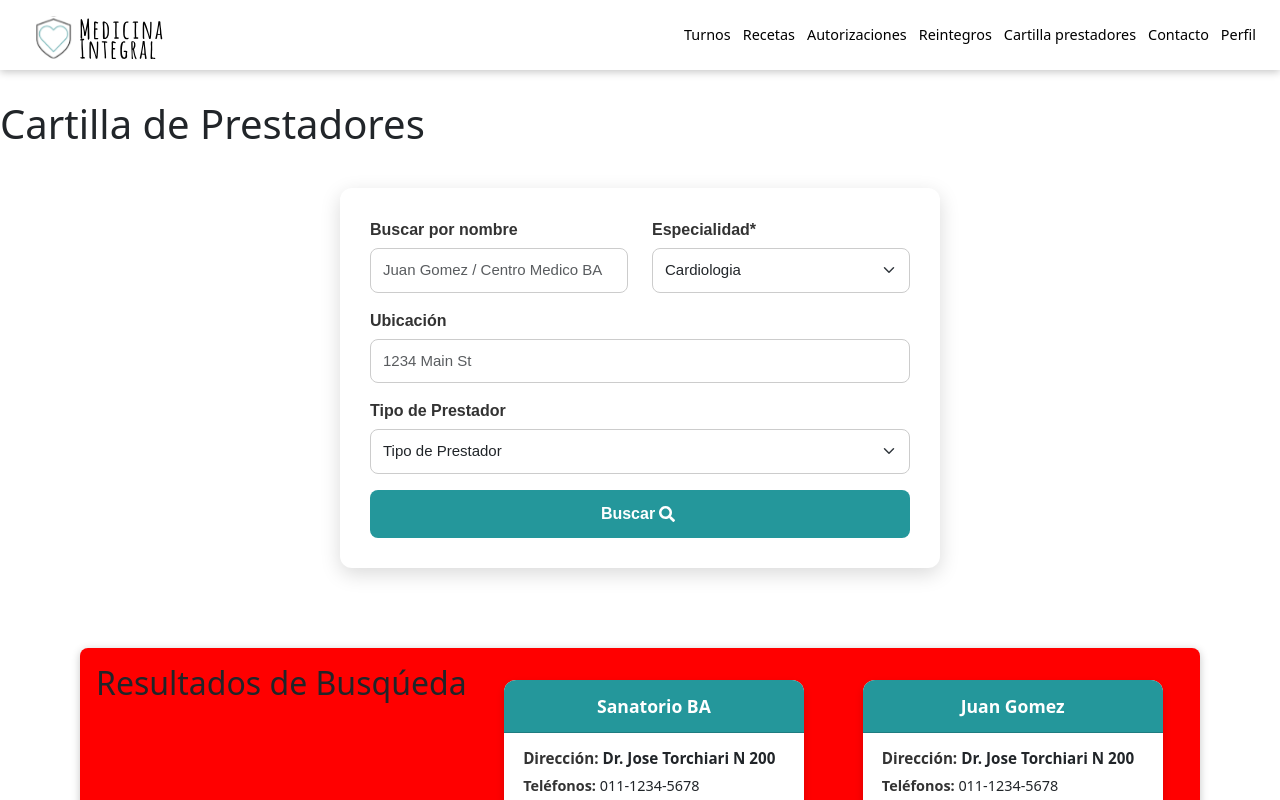
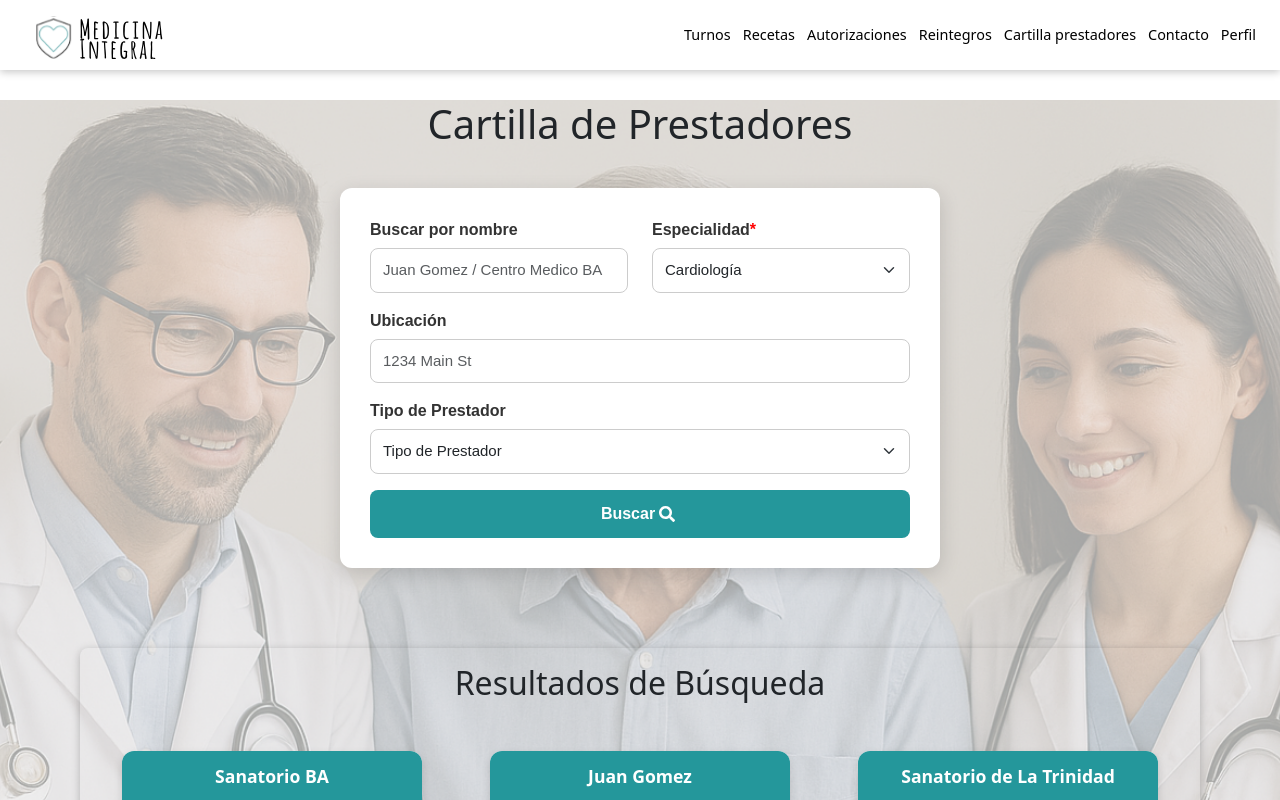
Before and after one commit to DesApp-2025c2-Grupo-8/Afiliados-FrontEnd, a React (Vite) app: page /cartilla-prestadores in a window 1280 px wide. Shown: the top 800 px of the page. Built offline with nearby package versions, Linux system fonts and the light colour scheme.

Commit message:
Cambios en pantalla Prestadores

```diff
--- a/src/Screens/CartillaPrestadores/CartillaPrestadores.css
+++ b/src/Screens/CartillaPrestadores/CartillaPrestadores.css
@@ -1,13 +1,31 @@
-.containerResultadosPrestadores{
+.containerResultadosPrestadores {
   display: flex;
   flex-wrap: wrap;
   justify-content: flex-start;
-    background-color: red;
   border-radius: 8px;
   box-shadow: 0 2px 8px rgba(0, 0, 0, 0.226);
   gap: 1rem;
   margin: 5rem;
   padding: 1rem;
+}
+
+.containerResultadosPrestadores h2 {
+  width: 100%;
+  text-align: center;
+  margin-bottom: 1rem;
+}
+
+.tituloPrestadores {
+  width: 100%;
+  text-align: center;
+  margin-bottom: 1rem;
+}
+
+.containerCartillaPrestadores {
+  width: 100%;
+  background-image: url("@assets/images/fondoPrestadores.png");
+  background-size: cover;
+  background-position: center;
 }
 
 @media (max-width: 768px) {
--- a/src/Screens/CartillaPrestadores/CartillaPrestadores.jsx
+++ b/src/Screens/CartillaPrestadores/CartillaPrestadores.jsx
@@ -3,9 +3,6 @@ import prestadores from '../../db/prestadores.js'
 import CardPrestadores from '../../components/CardPrestadores/CardPrestadores';
 import FormPrestadores from '../../components/FormPrestadores/FormPrestadores.jsx'
 import './CartillaPrestadores.css'
-
-
-
 
 const cartillaPrestadores = () => {
     const [especialidad, setEspecialidad] = useState('')
@@ -21,27 +18,28 @@ const cartillaPrestadores = () => {
         e.preventDefault()
 
         const prestadoresEncontrados = prestadores.filter((prestador) => prestador.especialidad === especialidad)
-
         setResultado(prestadoresEncontrados)
     }
+
     return (
         <>
-            <h1>Cartilla de Prestadores</h1>
+            <div className='containerCartillaPrestadores'>
+                <h1 className='tituloPrestadores'>Cartilla de Prestadores</h1>
                 <section className='conteinerFormPrestadores'>
-                <FormPrestadores prestadores={prestadores} onBuscar={manejarResultadoBusqueda} buscarPrestadores={buscarPrestadores} especialidad={cambiarEspecialidad}/>
+                    <FormPrestadores prestadores={prestadores} onBuscar={manejarResultadoBusqueda} buscarPrestadores={buscarPrestadores} especialidad={cambiarEspecialidad} />
                 </section>
 
                 <section className='containerResultadosPrestadores'>
-                <h2>Resultados de Busqúeda</h2>
+                    <h2>Resultados de Búsqueda</h2>
                     {resultado.length > 0 ? (resultado.map((prestador, idx) => (
                         <CardPrestadores key={prestador.id + idx} prestador={prestador} />
                     ))) : (
                         <p>No se encontraron resultados</p>
                     )}
                 </section>
+            </div>
         </>
     )
 }
 
-
 export default cartillaPrestadores;
--- a/src/components/CardPrestadores/CardPrestadores.css
+++ b/src/components/CardPrestadores/CardPrestadores.css
@@ -9,7 +9,7 @@
 }
 
 .card-prestador .card-header {
-  background-color: #24979B; /* Celeste */
+  background-color: #24979B;
   color: white;
   font-weight: bold;
   font-size: 1.1rem;
--- a/src/components/FormPrestadores/FormPrestadores.jsx
+++ b/src/components/FormPrestadores/FormPrestadores.jsx
@@ -5,7 +5,7 @@ import Form from 'react-bootstrap/Form';
 import Row from 'react-bootstrap/Row';
 import { FaSearch } from "react-icons/fa";
 import './FormPrestadores.css'
-import prestadores from '../../db/prestadores.js'
+
 
 
 const FormPrestadores = (props) => {
@@ -14,29 +14,29 @@ const FormPrestadores = (props) => {
         <>
             <Form onSubmit={(e) => props.buscarPrestadores(e)} className="formPrestadores" >
                 <Row className="mb-3">
-                    <Form.Group as={Col} controlId="formGridEmail">
+                    <Form.Group as={Col} controlId="formNombrePrestador">
                         <Form.Label>Buscar por nombre</Form.Label>
                         <Form.Control type="text" placeholder="Juan Gomez / Centro Medico BA" />
                     </Form.Group>
 
-                    <Form.Group as={Col} controlId="formGridState">
-                        <Form.Label>Especialidad<span >*</span></Form.Label>
+                    <Form.Group as={Col} controlId="formEspecialidadPrestador">
+                        <Form.Label>Especialidad<span style={{color: 'red'}}>*</span></Form.Label>
                         <Form.Select onChange={(e) => props.especialidad(e.target.value)} defaultValue="" >
-                            <option className="options" value={"Cardiologia"}>Cardiologia</option>
-                            <option className="options" value={"Diabetologia"}>Diabetologia</option>
-                            <option className="options" value={"Psicologia"}>Psicologia</option>
+                            <option className="options" value={"Cardiología"}>Cardiología</option>
+                            <option className="options" value={"Diabetología"}>Diabetología</option>
+                            <option className="options" value={"Psicología"}>Psicología</option>
                         </Form.Select>
                     </Form.Group>
                 </Row>
 
-                <Form.Group className="mb-3" controlId="formGridAddress1">
+                <Form.Group className="mb-3" controlId="formUbicacionPrestador">
                     <Form.Label>Ubicación</Form.Label>
                     <Form.Control placeholder="1234 Main St" />
                 </Form.Group>
 
                 <Row className="mb-3">
 
-                    <Form.Group as={Col} controlId="formGridState">
+                    <Form.Group as={Col} controlId="formTipoPrestador">
                         <Form.Label>Tipo de Prestador</Form.Label>
                         <Form.Select defaultValue="Tipo de Prestador">
                             <option className="options">Tipo de Prestador</option>
--- a/src/db/prestadores.js
+++ b/src/db/prestadores.js
@@ -12,7 +12,7 @@ const prestadores = [
       nombre: 'Juan Gomez',
       direccion: 'Dr. Jose Torchiari N 200',
       telefono: '011-1234-5678',
-      especialidad: 'Diabetologia',
+      especialidad: 'Diabetología',
       tipoDePrestador: 'Profesional'
    },
    {
@@ -20,7 +20,7 @@ const prestadores = [
       nombre: 'Sanatorio de La Trinidad',
       direccion: 'Cervinio 4200',
       telefono: '46900047',
-      especialidad: 'Cardiologia',
+      especialidad: 'Cardiología',
       tipoDePrestador: 'Centro Medico'
    },
    {
@@ -28,7 +28,7 @@ const prestadores = [
       nombre: 'Agustina Mendez',
       direccion: 'Avellaneda 3298',
       telefono: '1137904512',
-      especialidad: 'Cardiologia',
+      especialidad: 'Cardiología',
       tipoDePrestador: 'Profesional'
    }
 ]
--- a/src/index.css
+++ b/src/index.css
@@ -2,10 +2,8 @@
   font-family: Inter, system-ui, Avenir, Helvetica, Arial, sans-serif;
   line-height: 1.5;
   font-weight: 400;
-
   color: #242424;
   background-color: rgba(255, 255, 255, 0.87);
-
   font-synthesis: none;
   text-rendering: optimizeLegibility;
   -webkit-font-smoothing: antialiased;
```
Also changed, not shown: src/assets/images/fondoPrestadores.png (added). Lines whose indentation alone changed are shown as unchanged.
